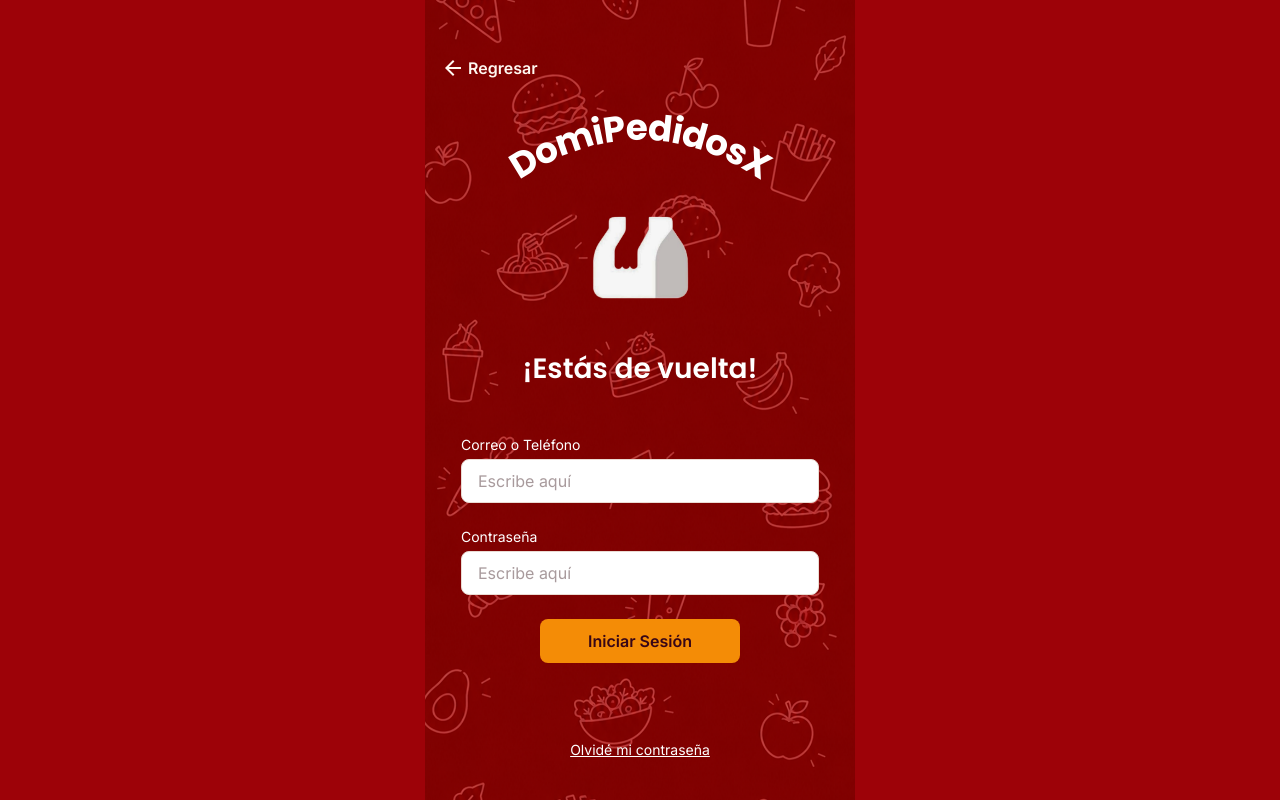
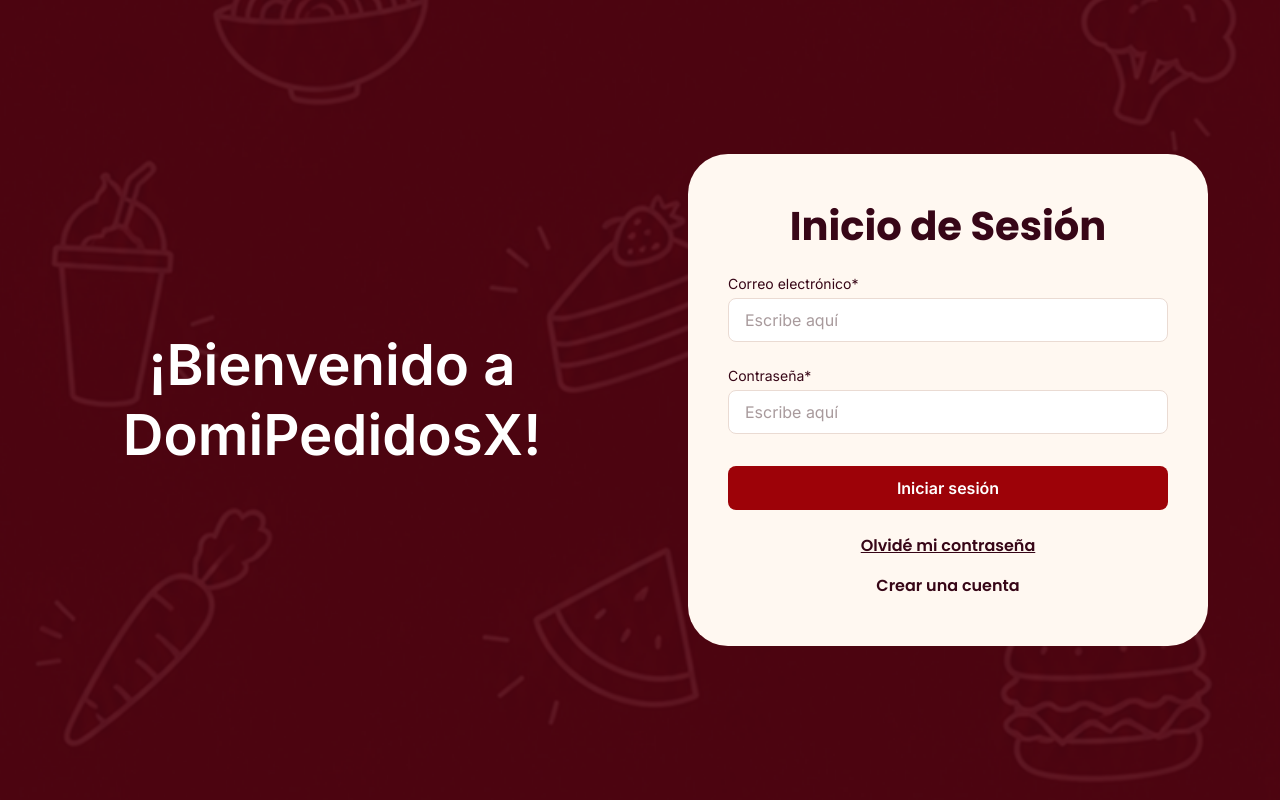
Before and after one commit to juanjose-atuesta/DomiPedidosX, a React (Vite) app in the folder frontend/: page /iniciar-sesion in a window 1280 px wide. Built offline with nearby package versions, Linux system fonts and the light colour scheme.

Commit message:
feat(frontend): inicio de sesión de escritorio

```diff
--- a/frontend/src/assets/index.js
+++ b/frontend/src/assets/index.js
@@ -17,3 +17,4 @@ export const iconoBolsaNaranja = buscar("icono-bolsa-naranja")
 export const iconoBolsaRoja = buscar("icono-bolsa-roja")
 export const fondoPerfil = buscar("fondo-perfil")
 export const fotoHamburguesa = buscar("foto-hamburguesa")
+export const fondoVino = buscar("fondo-vino")
--- a/frontend/src/pages/auth/IniciarSesion.jsx
+++ b/frontend/src/pages/auth/IniciarSesion.jsx
@@ -4,6 +4,7 @@ import AuthLayout from "../../layouts/AuthLayout"
 import Boton from "../../components/Boton"
 import CampoTexto from "../../components/CampoTexto"
 import MensajeAlerta from "../../components/MensajeAlerta"
+import { fondoRojo, fondoVino } from "../../assets"
 
 export default function IniciarSesion() {
   const navigate = useNavigate()
@@ -20,7 +21,21 @@ export default function IniciarSesion() {
     navigate("/cliente")
   }
 
+  const cambiarIdentificador = (e) => {
+    setIdentificador(e.target.value)
+    setError("")
+  }
+
+  const cambiarContrasena = (e) => {
+    setContrasena(e.target.value)
+    setError("")
+  }
+
+  const imagenFondo = fondoVino ?? fondoRojo
+
   return (
+    <>
+      <div className="lg:hidden">
         <AuthLayout volverA="/login">
           <h1 className="mt-6 text-center font-titulo text-[28px] font-semibold leading-9 text-white">
             ¡Estás de vuelta!
@@ -32,10 +47,7 @@ export default function IniciarSesion() {
               etiqueta="Correo o Teléfono"
               placeholder="Escribe aquí"
               value={identificador}
-          onChange={(e) => {
-            setIdentificador(e.target.value)
-            setError("")
-          }}
+              onChange={cambiarIdentificador}
               required
             />
             <CampoTexto
@@ -44,10 +56,7 @@ export default function IniciarSesion() {
               type="password"
               placeholder="Escribe aquí"
               value={contrasena}
-          onChange={(e) => {
-            setContrasena(e.target.value)
-            setError("")
-          }}
+              onChange={cambiarContrasena}
               required
             />
             {error && <MensajeAlerta tipo="error">{error}</MensajeAlerta>}
@@ -60,5 +69,65 @@ export default function IniciarSesion() {
             Olvidé mi contraseña
           </Link>
         </AuthLayout>
+      </div>
+
+      <main className="relative hidden min-h-screen overflow-hidden bg-vino lg:block">
+        <div
+          aria-hidden="true"
+          className="absolute inset-0 bg-cover bg-center"
+          style={{ backgroundImage: imagenFondo ? `url(${imagenFondo})` : undefined }}
+        />
+        {!fondoVino && <div aria-hidden="true" className="absolute inset-0 bg-vino/70" />}
+
+        <div className="relative z-10 mx-auto grid min-h-screen w-full max-w-[1280px] grid-cols-2 items-center gap-12 px-12 py-10">
+          <h1 className="text-center font-texto text-[clamp(2.5rem,4.4vw,4rem)] font-semibold leading-[1.25] text-white">
+            ¡Bienvenido a
+            <br />
+            DomiPedidosX!
+          </h1>
+
+          <form
+            onSubmit={ingresar}
+            className="flex w-full max-w-[520px] flex-col gap-6 justify-self-center rounded-[40px] bg-fondo px-10 py-12"
+          >
+            <h2 className="text-center font-titulo text-[40px] font-bold leading-[48px] text-texto">
+              Inicio de Sesión
+            </h2>
+
+            <CampoTexto
+              etiqueta="Correo electrónico*"
+              type="email"
+              placeholder="Escribe aquí"
+              value={identificador}
+              onChange={cambiarIdentificador}
+              required
+            />
+            <CampoTexto
+              etiqueta="Contraseña*"
+              type="password"
+              placeholder="Escribe aquí"
+              value={contrasena}
+              onChange={cambiarContrasena}
+              required
+            />
+
+            {error && <MensajeAlerta tipo="error">{error}</MensajeAlerta>}
+
+            <Boton type="submit" anchoCompleto className="mt-2">
+              Iniciar sesión
+            </Boton>
+
+            <div className="flex flex-col items-center gap-4">
+              <Link to="/recuperar-contrasena" className="font-titulo font-medium text-texto underline">
+                Olvidé mi contraseña
+              </Link>
+              <Link to="/registro" className="font-titulo font-medium text-texto">
+                Crear una cuenta
+              </Link>
+            </div>
+          </form>
+        </div>
+      </main>
+    </>
   )
 }
```
Also changed, not shown: 1 other file (tests, documents, lock files or other folders). Lines whose indentation alone changed are shown as unchanged.
